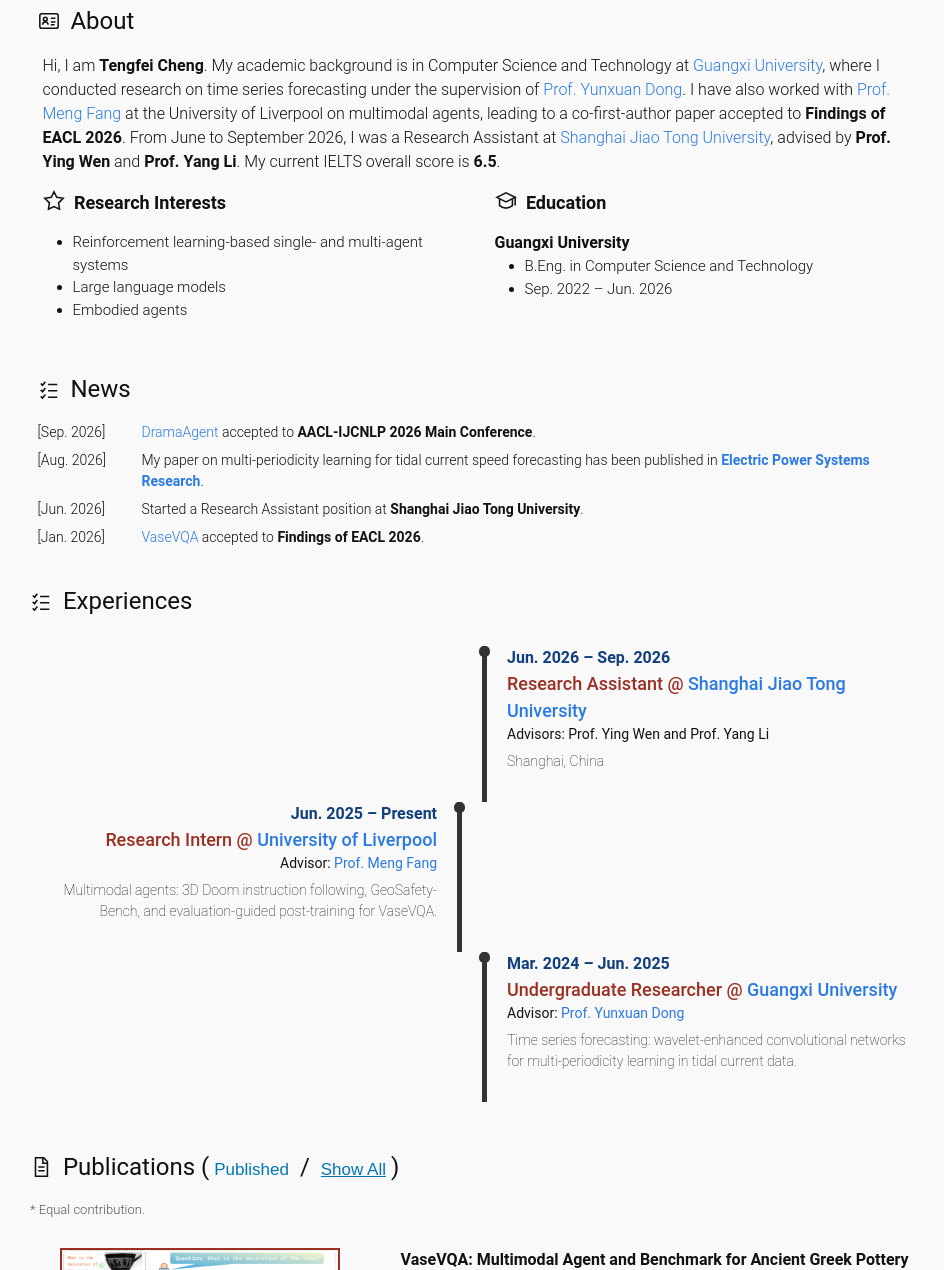
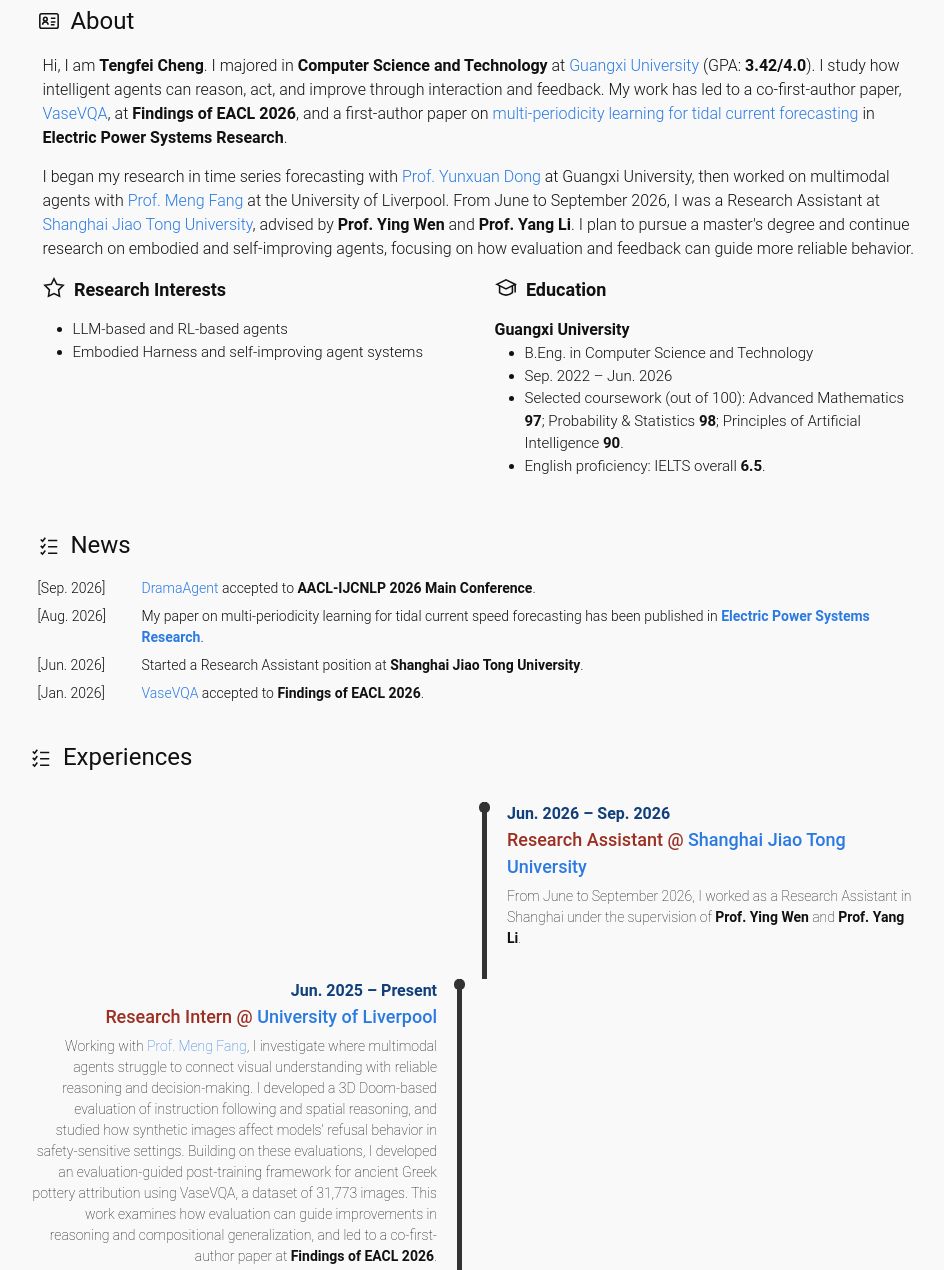
Before and after one commit to Cheng-tf/iamllm, a plain HTML site: page index.html in a window 1280 px wide. Shown: the part 417-1687 px from the top of the page, without its empty margins (158-1102 px from the left). Drawn offline with Linux system fonts and the light colour scheme.

Commit message:
Refine research biography and narrative experience descriptions

```diff
--- a/index.html
+++ b/index.html
@@ -4,7 +4,7 @@
   <meta charset="utf-8">
   <meta name="viewport" content="width=device-width, initial-scale=1">
   <meta name="robots" content="noindex, nofollow, noimageindex">
-  <meta name="description" content="Tengfei Cheng's academic homepage: reinforcement learning-based single- and multi-agent systems, large language models, embodied agents, publications, and research experience.">
+  <meta name="description" content="Tengfei Cheng's academic homepage: LLM-based and RL-based agents, Embodied Harness, self-improving agent systems, publications, and research experience.">
   <title>Tengfei Cheng</title>
   <link rel="icon" type="image/png" href="images/favicon/favicon-32x32.png">
   <link rel="stylesheet" href="main.css">
@@ -51,10 +51,11 @@
   <section id="bio" class="bio">
     <h2 class="md-heading text-left"><svg class="section-icon" viewBox="0 0 24 24" fill="none" stroke="currentColor" stroke-width="1.7" aria-hidden="true"><rect x="2" y="4" width="20" height="16" rx="2"/><circle cx="8" cy="10" r="2"/><path d="M5 16c0-4 6-4 6 0m3-7h5m-5 4h5m-5 3h4"/></svg> About</h2>
     <div class="bio-body">
-      <p>Hi, I am <b>Tengfei Cheng</b>. My academic background is in Computer Science and Technology at <a href="https://www.gxu.edu.cn/">Guangxi University</a>, where I conducted research on time series forecasting under the supervision of <a href="https://scholar.google.com.hk/citations?hl=zh-CN&amp;user=dYcYJfUAAAAJ">Prof. Yunxuan Dong</a>. I have also worked with <a href="https://mengfn.github.io/">Prof. Meng Fang</a> at the University of Liverpool on multimodal agents, leading to a co-first-author paper accepted to <b>Findings of EACL 2026</b>. From June to September 2026, I was a Research Assistant at <a href="https://www.sjtu.edu.cn/">Shanghai Jiao Tong University</a>, advised by <b>Prof. Ying Wen</b> and <b>Prof. Yang Li</b>. My current IELTS overall score is <b>6.5</b>.</p>
+      <p>Hi, I am <b>Tengfei Cheng</b>. I majored in <b>Computer Science and Technology</b> at <a href="https://www.gxu.edu.cn/">Guangxi University</a> (GPA: <b>3.42/4.0</b>). I study how intelligent agents can reason, act, and improve through interaction and feedback. My work has led to a co-first-author paper, <a href="https://arxiv.org/abs/2509.17191">VaseVQA</a>, at <b>Findings of EACL 2026</b>, and a first-author paper on <a href="https://doi.org/10.1016/j.epsr.2026.113398">multi-periodicity learning for tidal current forecasting</a> in <b>Electric Power Systems Research</b>.</p>
+      <p>I began my research in time series forecasting with <a href="https://scholar.google.com.hk/citations?hl=zh-CN&amp;user=dYcYJfUAAAAJ">Prof. Yunxuan Dong</a> at Guangxi University, then worked on multimodal agents with <a href="https://mengfn.github.io/">Prof. Meng Fang</a> at the University of Liverpool. From June to September 2026, I was a Research Assistant at <a href="https://www.sjtu.edu.cn/">Shanghai Jiao Tong University</a>, advised by <b>Prof. Ying Wen</b> and <b>Prof. Yang Li</b>. I plan to pursue a master's degree and continue research on embodied and self-improving agents, focusing on how evaluation and feedback can guide more reliable behavior.</p>
       <div class="bio-columns">
-        <div><h3><svg class="section-icon" viewBox="0 0 24 24" fill="none" stroke="currentColor" stroke-width="1.7" aria-hidden="true"><path d="m12 2 3 6 7 1-5 5 1 7-6-3-6 3 1-7-5-5 7-1z"/></svg> <strong>Research Interests</strong></h3><ul><li>Reinforcement learning-based single- and multi-agent systems</li><li>Large language models</li><li>Embodied agents</li></ul></div>
-        <div><h3><svg class="section-icon" viewBox="0 0 24 24" fill="none" stroke="currentColor" stroke-width="1.7" aria-hidden="true"><path d="m2 8 10-5 10 5-10 5zM5 10v7c5 4 9 4 14 0v-7m3-2v9"/></svg> <strong>Education</strong></h3><b>Guangxi University</b><ul><li>B.Eng. in Computer Science and Technology</li><li>Sep. 2022 – Jun. 2026 </li></ul></div>
+        <div><h3><svg class="section-icon" viewBox="0 0 24 24" fill="none" stroke="currentColor" stroke-width="1.7" aria-hidden="true"><path d="m12 2 3 6 7 1-5 5 1 7-6-3-6 3 1-7-5-5 7-1z"/></svg> <strong>Research Interests</strong></h3><ul><li>LLM-based and RL-based agents</li><li>Embodied Harness and self-improving agent systems</li></ul></div>
+        <div><h3><svg class="section-icon" viewBox="0 0 24 24" fill="none" stroke="currentColor" stroke-width="1.7" aria-hidden="true"><path d="m2 8 10-5 10 5-10 5zM5 10v7c5 4 9 4 14 0v-7m3-2v9"/></svg> <strong>Education</strong></h3><b>Guangxi University</b><ul><li>B.Eng. in Computer Science and Technology</li><li>Sep. 2022 – Jun. 2026</li><li>Selected coursework (out of 100): Advanced Mathematics <b>97</b>; Probability &amp; Statistics <b>98</b>; Principles of Artificial Intelligence <b>90</b>.</li><li>English proficiency: IELTS overall <b>6.5</b>.</li></ul></div>
       </div>
     </div>
   </section>
@@ -75,17 +76,17 @@
       <div class="timeline-item">
         <div class="timeline-date">Jun. 2026 – Sep. 2026</div>
         <div class="timeline-title">Research Assistant @ <a href="https://www.sjtu.edu.cn/">Shanghai Jiao Tong University</a></div>
-        <div class="timeline-desc"><div class="timeline-host">Advisors: Prof. Ying Wen and Prof. Yang Li</div><p>Shanghai, China</p></div>
+        <div class="timeline-desc"><p>From June to September 2026, I worked as a Research Assistant in Shanghai under the supervision of <b>Prof. Ying Wen</b> and <b>Prof. Yang Li</b>.</p></div>
       </div>
       <div class="timeline-item">
         <div class="timeline-date">Jun. 2025 – Present</div>
         <div class="timeline-title">Research Intern @ <a href="https://www.liverpool.ac.uk/">University of Liverpool</a></div>
-        <div class="timeline-desc"><div class="timeline-host">Advisor: <a href="https://mengfn.github.io/">Prof. Meng Fang</a></div><p>Multimodal agents: 3D Doom instruction following, GeoSafety-Bench, and evaluation-guided post-training for VaseVQA.</p></div>
+        <div class="timeline-desc"><p>Working with <a href="https://mengfn.github.io/">Prof. Meng Fang</a>, I investigate where multimodal agents struggle to connect visual understanding with reliable reasoning and decision-making. I developed a 3D Doom-based evaluation of instruction following and spatial reasoning, and studied how synthetic images affect models' refusal behavior in safety-sensitive settings. Building on these evaluations, I developed an evaluation-guided post-training framework for ancient Greek pottery attribution using VaseVQA, a dataset of 31,773 images. This work examines how evaluation can guide improvements in reasoning and compositional generalization, and led to a co-first-author paper at <b>Findings of EACL 2026</b>.</p></div>
       </div>
       <div class="timeline-item">
         <div class="timeline-date">Mar. 2024 – Jun. 2025</div>
         <div class="timeline-title">Undergraduate Researcher @ <a href="https://www.gxu.edu.cn/">Guangxi University</a></div>
-        <div class="timeline-desc"><div class="timeline-host">Advisor: <a href="https://scholar.google.com.hk/citations?hl=zh-CN&amp;user=dYcYJfUAAAAJ">Prof. Yunxuan Dong</a></div><p>Time series forecasting: wavelet-enhanced convolutional networks for multi-periodicity learning in tidal current data.</p></div>
+        <div class="timeline-desc"><p>Under the supervision of <a href="https://scholar.google.com.hk/citations?hl=zh-CN&amp;user=dYcYJfUAAAAJ">Prof. Yunxuan Dong</a>, I studied how to forecast tidal current speed when several periodic patterns interact and vary locally over time. I developed a wavelet-enhanced convolutional framework to capture these patterns and evaluated its forecasting performance through comparative experiments and ablation studies. The work led to my first-author paper in <b>Electric Power Systems Research</b> and shaped my interest in connecting a problem's underlying structure with model design.</p></div>
       </div>
     </div>
   </section>
@@ -145,7 +146,7 @@
 
   <section id="hobbies" class="bio">
     <h2 class="md-heading text-left">Hobbies</h2>
-    <p>Outside of research, I enjoy playing badminton 🏸.</p>
+    <p>Outside of research and my studies, I enjoy playing badminton 🏸.</p>
     <ul>
       <li>5th place, Men’s Singles, Lotus Cup Badminton Competition, Guangxi University.</li>
       <li>1st place, Men’s Singles, School-level Badminton Tournament, Guangxi University.</li>
```
